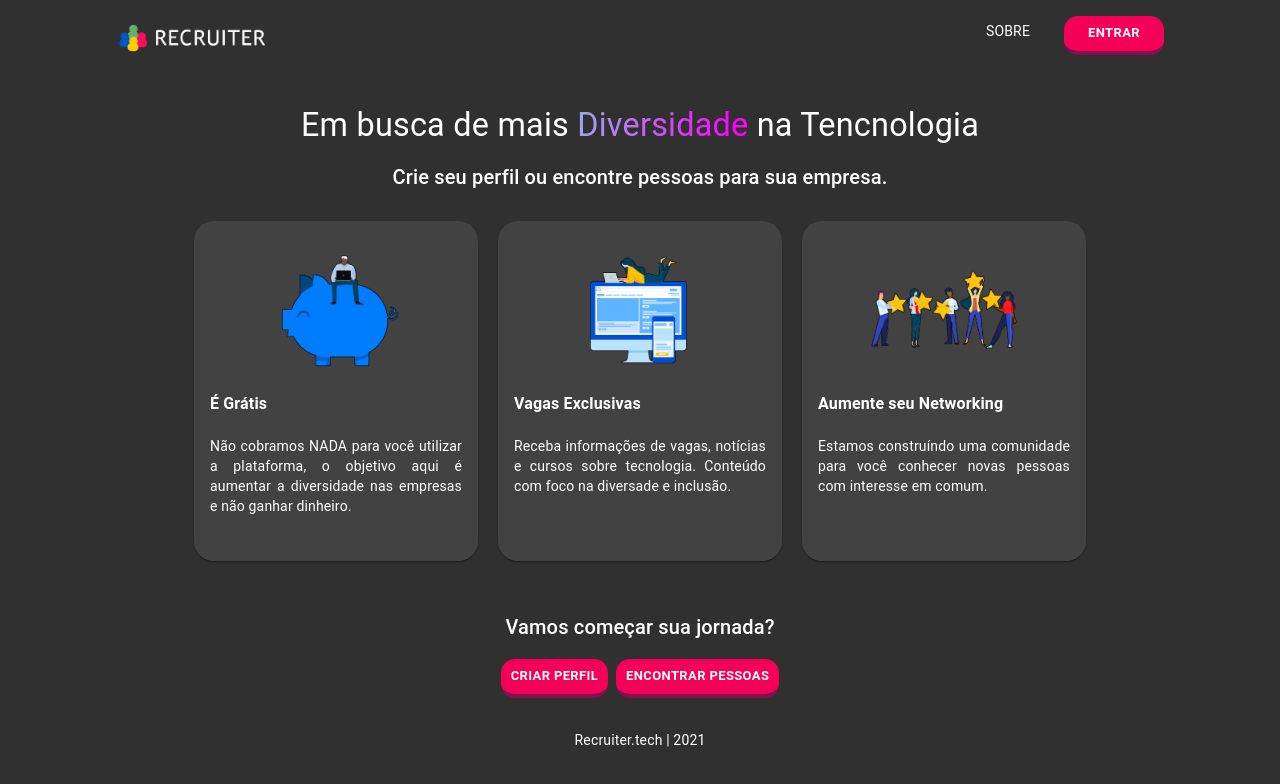
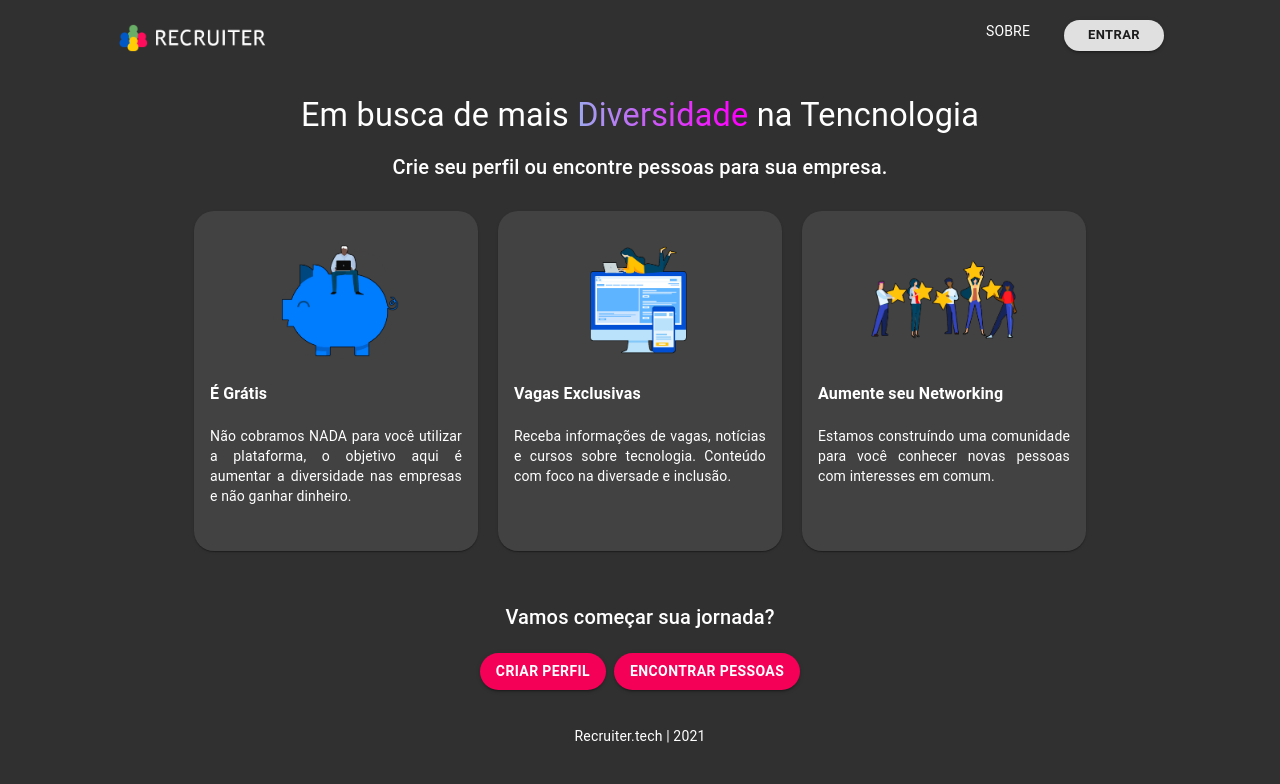
Before and after one commit to guiofsaints/recruiter.tech, a Next.js app: page / in a window 1280 px wide. Shown: the top 784 px of the page. Built offline with nearby package versions, Linux system fonts and the light colour scheme.

Commit message:
feat: change Button style

```diff
--- a/components/Form/RoundedButton/RoundedButton.styles.tsx
+++ b/components/Form/RoundedButton/RoundedButton.styles.tsx
@@ -4,25 +4,10 @@ import { pink } from "@material-ui/core/colors";
 const useStyles = makeStyles(() =>
   createStyles({
     button: {
-      borderColor: pink[900],
-      borderRadius: 14,
-      borderWidth: "0 0 4px",
-      borderStyle: "solid",
-      backgroundColor: pink.A400,
-      color: "#fff",
-      padding: 6,
-      paddingLeft: 10,
-      paddingRight: 10,
+      borderRadius: 24,
+      fontWeight: 600,
       minWidth: 100,
-      marginLeft: 4,
-      marginRight: 4,
-      fontWeight: "bold",
-      backgroundClip: "padding-box",
-      "@media (max-width:950px)": {},
-      "&:hover": {
-        color: "#fff",
-        borderColor: "#404040"
-      }
+      margin: 4
     }
   })
 );
--- a/components/Form/RoundedButton/RoundedButton.tsx
+++ b/components/Form/RoundedButton/RoundedButton.tsx
@@ -1,25 +1,36 @@
 import React, { PropsWithChildren } from "react";
 
-import { Button } from "@material-ui/core";
+import { Button, PropTypes } from "@material-ui/core";
 
 import useStyles from "./RoundedButton.styles";
 
 interface RoundedProps extends PropsWithChildren<any> {
   size?: "small" | "medium" | "large";
+  color?: PropTypes.Color;
 }
 
-const RoundedButton = ({ children, size }: RoundedProps): JSX.Element => {
+const RoundedButton = ({
+  children,
+  size,
+  color
+}: RoundedProps): JSX.Element => {
   const classes = useStyles();
 
   return (
-    <Button size={size} className={classes.button}>
+    <Button
+      color={color}
+      size={size}
+      variant="contained"
+      className={classes.button}
+    >
       {children}
     </Button>
   );
 };
 
 RoundedButton.defaultProps = {
-  size: "small"
+  size: "small",
+  color: "secondary"
 };
 
 export default RoundedButton;
--- a/components/Section/Banner/Banner.styles.tsx
+++ b/components/Section/Banner/Banner.styles.tsx
@@ -4,7 +4,7 @@ const useStyles = makeStyles(() =>
   createStyles({
     intro: {
       textAlign: "center",
-      marginTop: 20,
+      marginTop: 10,
       "@media (max-width:950px)": {
         padding: 20
       }
--- a/components/Section/Benefits/Benefits.tsx
+++ b/components/Section/Benefits/Benefits.tsx
@@ -52,7 +52,7 @@ const Benefits = (): JSX.Element => {
       ),
       title: "Aumente seu Networking",
       description:
-        "Estamos construíndo uma comunidade para você conhecer novas pessoas com interesse em comum."
+        "Estamos construíndo uma comunidade para você conhecer novas pessoas com interesses em comum."
     }
   ];
 
@@ -107,10 +107,10 @@ const Benefits = (): JSX.Element => {
           </Box>
           <Box mt={2} mb={4}>
             <Link href="/signup">
-              <RoundedButton>Criar Perfil</RoundedButton>
+              <RoundedButton size="medium">Criar Perfil</RoundedButton>
             </Link>
             <Link href="/contact">
-              <RoundedButton>Encontrar Pessoas</RoundedButton>
+              <RoundedButton size="medium">Encontrar Pessoas</RoundedButton>
             </Link>
           </Box>
         </div>
--- a/components/Section/Header/Header.tsx
+++ b/components/Section/Header/Header.tsx
@@ -28,7 +28,7 @@ const Header = (): JSX.Element => {
               </Link>
             </Hidden>
             <Link href="/sign">
-              <RoundedButton>Entrar</RoundedButton>
+              <RoundedButton color="default">Entrar</RoundedButton>
             </Link>
           </Toolbar>
         </Container>
```
